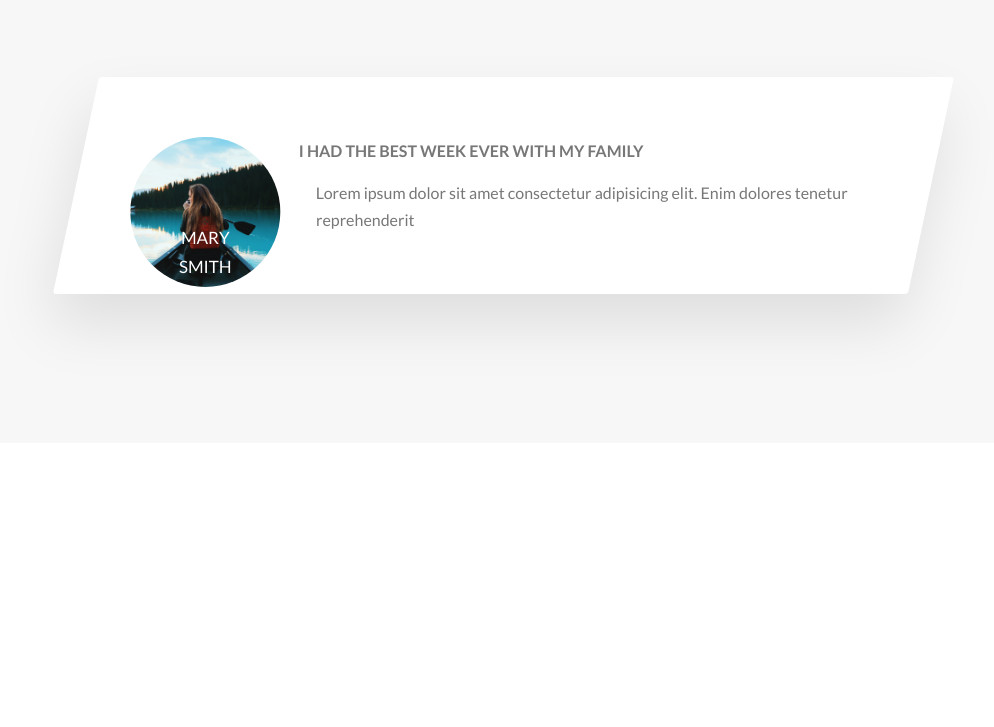
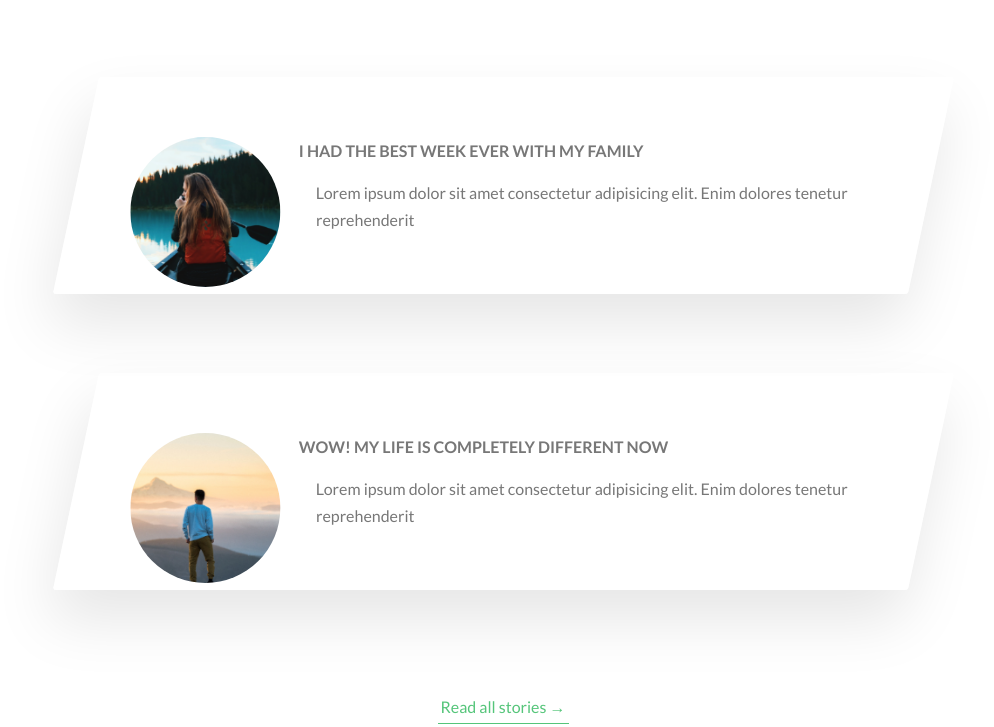
Before and after one commit to thereisnowinter/Natours, a website: page index.html in a window 1280 px wide. Shown: the part 3484-4211 px from the top of the page, without its empty margins (137-1131 px from the left). Before the commit the page ends 3957 px from the top, so only its background shows below. Drawn offline with Linux system fonts and the light colour scheme.

Commit message:
bug fixed

```diff
--- a/index.html
+++ b/index.html
@@ -217,6 +217,13 @@
 		</section>
 
 		<section class="section-stories">
+			<div class="bg-video">
+				<video class="bg-video__content" autoplay muted loop>
+					<source src="img/video.mp4" type="video/mp4"></source>
+					<source src="img/video.webm" type="video/webm"></source>
+					Your browser is not supported
+				</video>
+			</div>
 			<div class="u-center-text u-margin-bottom-big">
 				<h2 class="heading-secondary">
 					We make people genuinely happy
@@ -236,6 +243,25 @@
 						<p>Lorem ipsum dolor sit amet consectetur adipisicing elit. Enim dolores tenetur reprehenderit </p>
 					</div>
 				</div>
+			</div>
+
+			<div class="row">
+				<div class="story">
+					<figure class="story__shape">
+						<img src="img/nat-9.jpg" alt="Person on a tour" class="story__img">
+						<figcaption class="story__caption">
+							Jack Wilson
+						</figcaption>
+					</figure>
+					<div class="story__text">
+						<h3 class="heading-tertiary u-margin-bottom-small">WOW! My life is completely different now</h3>
+						<p>Lorem ipsum dolor sit amet consectetur adipisicing elit. Enim dolores tenetur reprehenderit </p>
+					</div>
+				</div>
+			</div>
+
+			<div class="u-center-text u-margin-top-huge">
+				<a href="" class="btn-text">Read all stories &rarr;</a>
 			</div>
 
 		</section>
--- /dev/null
+++ b/sass/components/_bg-video.scss
@@ -0,0 +1,16 @@
+.bg-video {
+  position: absolute;
+  top: 0;
+  left: 0;
+  height: 100%;
+  width: 100%;
+  opacity: .15;
+  z-index: -1;
+  overflow: hidden;
+
+  &__content {
+    height: 100%;
+    width: 100%;
+    object-fit: cover;
+  }
+}
--- a/sass/components/_story.scss
+++ b/sass/components/_story.scss
@@ -2,7 +2,7 @@
   width: 75%;
   margin: 0 auto;
   box-shadow: 0 3rem 6rem rgba($color-black, .1);
-  background-color: $color-white;
+  background-color: rgba($color-white, .6);
   border-radius: 3px;
   padding: 6rem;
   padding-left: 9rem;
@@ -15,19 +15,24 @@
     -webkit-shape-outside: circle(50% at 50% 50%);
     shape-outside: circle(50% at 50% 50%);
     -webkit-clip-path: circle(50% at 50% 50%);
-    clip-path: circle(50% at 50% 50%);
+    // // clip-path: circle(50% at 50% 50%);
     transform: translateX(-3rem) skew(12deg);
     position: relative;
+    // border-radius: 50%;
+    // overflow: hidden;
   }
   &__img {
     height: 100%;
-    transform: translateX(-4rem);
+    transform: translateX(-4rem) scale(1.4);
+    backface-visibility: hidden;
+    transition: all .3s;
   }
   &__text {
     transform: skew(12deg);
   }
   &__caption {
     position: absolute;
+    // border: 1px solid;
     top: 50%;
     left: 50%;
     transform: translate(-50%, 20%);
@@ -35,12 +40,17 @@
     text-transform: uppercase;
     font-size: 1.7rem;
     text-align: center;
-    opacity: 1;
+    opacity: 0;
     transition: all .5s;
-    // backface-visibility: hidden;
+    backface-visibility: hidden;
   }
   &:hover &__caption {
     opacity: 1;
     transform: translate(-50%, -50%);
   }
+
+  &:hover &__img {
+    transform: translateX(-4rem) scale(1);
+    filter: blur(3px) brightness(80%);
+  }
 }
--- a/sass/main.scss
+++ b/sass/main.scss
@@ -12,6 +12,8 @@
 @import "components/composition";
 @import "components/card";
 @import "components/story";
+@import "components/bg-video";
+
 
 @import "layout/grid";
 @import "layout/header";
--- a/sass/pages/_home.scss
+++ b/sass/pages/_home.scss
@@ -23,7 +23,7 @@
 }
 
 .section-stories {
+  position: relative;
   padding: 15rem 0;
-  background-color: $color-grey-light-1;
 
 }
```
Also changed, not shown: css/style.css.
